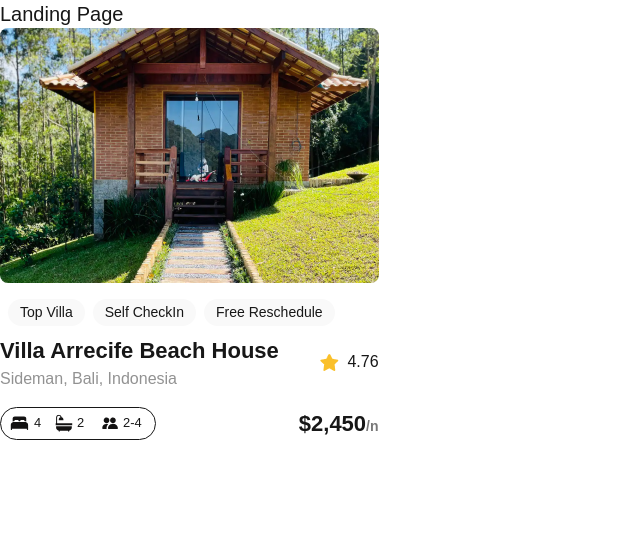
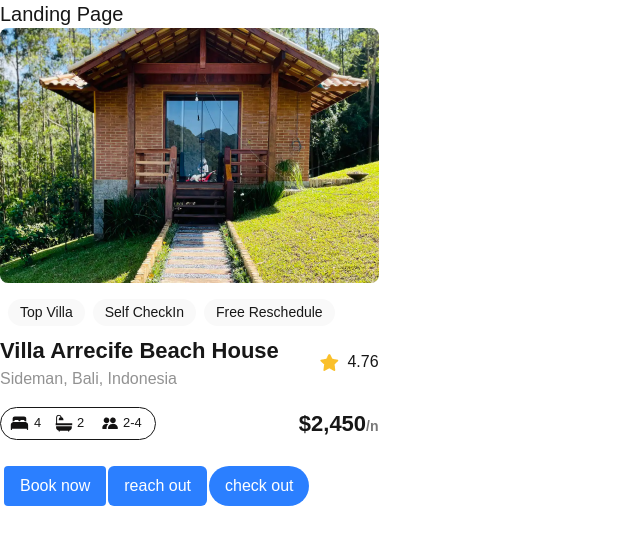
Before and after one commit to kamau552/alx-project-0x00-setup, a Next.js app in the folder alx-project-0x00/: page /landing in a window 1280 px wide. Shown: the top 544 px of the page, without its empty margins (0-640 px from the left). Built offline with nearby package versions, Linux system fonts and the light colour scheme.

Commit message:
Added Buttons

```diff
--- /dev/null
+++ b/alx-project-0x00/components/Button.tsx
@@ -0,0 +1,13 @@
+import React from 'react'
+
+type ButtonProps = React.ButtonHTMLAttributes<HTMLButtonElement>;
+
+function Button(props: ButtonProps) {
+  return (
+    <button {...props}>
+      {props.children || "Click me"}
+    </button>
+  )
+}
+
+export default Button
--- a/alx-project-0x00/pages/landing.tsx
+++ b/alx-project-0x00/pages/landing.tsx
@@ -4,6 +4,11 @@ const Landing: React.FC = () => {
     <div>
       <h1 className="text-xl font-extralight">Landing Page</h1>
       <Card />
+      <div className="flex gap-0.5 ml-1 mt-4">
+        <button type="button" className="bg-blue-500 text-white px-4 py-2 rounded-sm">Book now</button>
+        <button type="button" className="bg-blue-500 text-white px-4 py-2 rounded-md">reach out</button>
+        <button type="button" className="bg-blue-500 text-white px-4 py-2 rounded-full">check out</button>
+      </div>
     </div>
   );
 }
```
